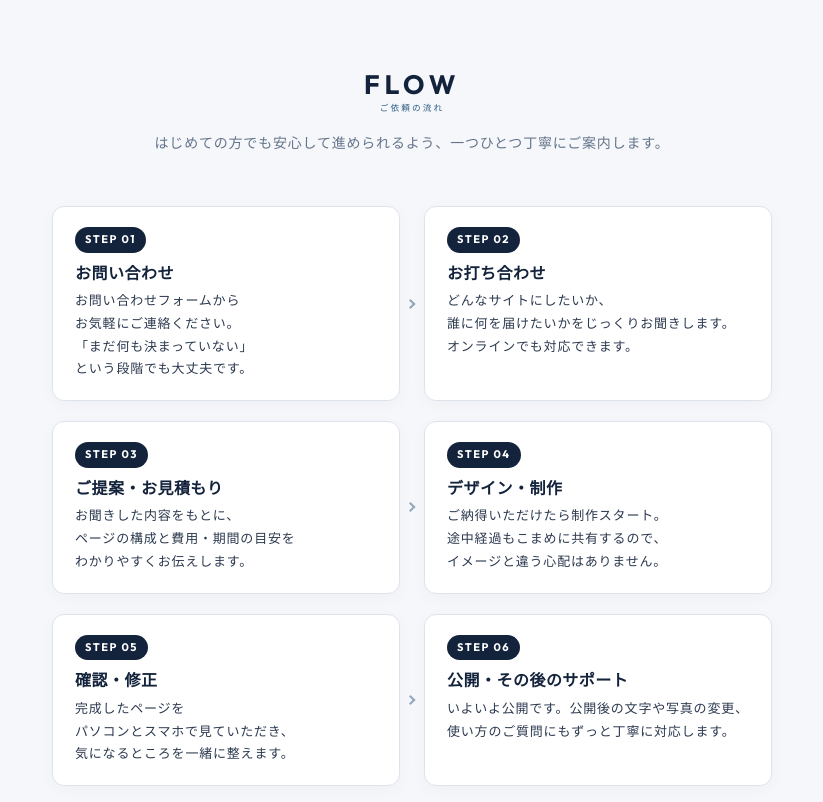
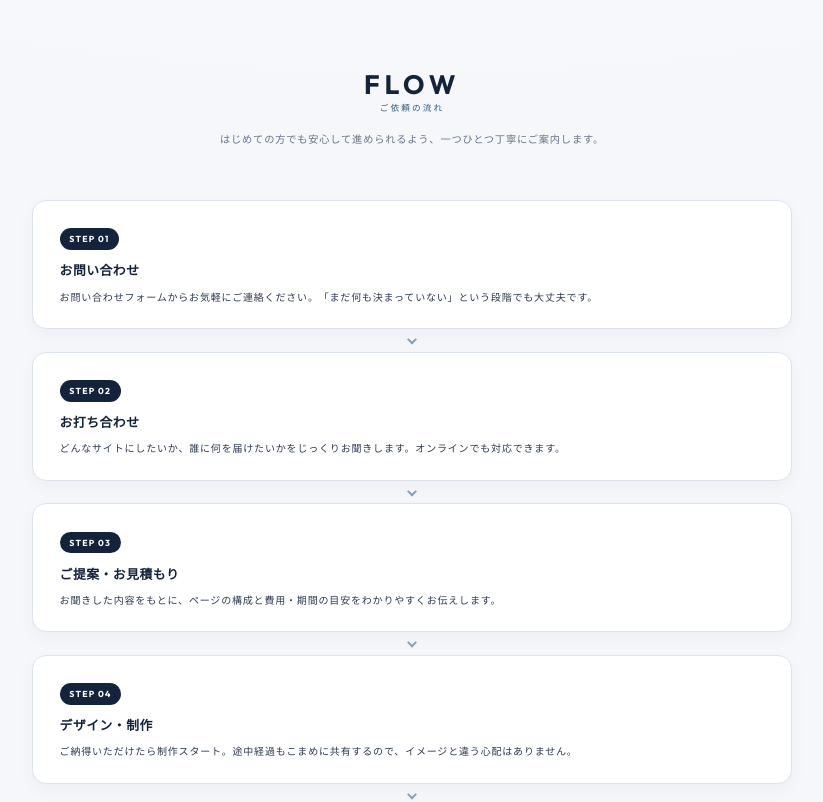
Before and after one commit to baseballgood0622-ui/yuya-hibino-portfolio, a plain HTML site: page index.html in a window 1024 px wide. Shown: the part 3420-4222 px from the top of the page, without its empty margins (100-923 px from the left). Drawn offline with nearby package versions, Linux system fonts and the light colour scheme.

Commit message:
Revert "feat: Make FLOW section compact 3x2 grid on PC while keeping vertical list on mobile"
This reverts commit c14754c5d135b3fd83fa5c24fed15b8ebfdda5e5.

```diff
--- a/style.css
+++ b/style.css
@@ -1866,8 +1866,7 @@ br.pc {
 
 /* ==========================================================================
    8.5 FLOW（ご依頼の流れ）
-   ★PCでは3列×2段でコンパクト＆一目で流れがわかるスマート設計
-   ★スマホでは縦1列で迷わず読める親切設計
+   ★PC・スマホともに縦1列で上から下へSTEPが順番に並ぶ設計
    ========================================================================== */
 .flow_lead {
   font-size: 1vw;
@@ -1876,13 +1875,12 @@ br.pc {
   margin-top: 1.2vw;
 }
 
-/* PC：3列×2段で横幅を活かしたコンパクトグリッド */
 .flow_list {
   list-style: none;
   display: grid;
-  grid-template-columns: repeat(3, 1fr);
-  gap: 1.8vw 1.6vw;
-  max-width: 1040px;
+  grid-template-columns: 1fr;
+  gap: 2.2vw;
+  max-width: 760px;
   margin: 0 auto;
   counter-reset: none;
 }
@@ -1891,118 +1889,55 @@ br.pc {
   position: relative;
   background-color: var(--color-bg-card);
   border: 1px solid var(--color-border);
-  border-radius: 12px;
-  padding: 1.5vw 1.6vw 1.6vw;
-  box-shadow: 0 4px 16px rgba(20, 35, 60, 0.03);
-  display: flex;
-  flex-direction: column;
-  transition: transform 0.3s ease, box-shadow 0.3s ease;
-}
-
-.flow_item:hover {
-  transform: translateY(-3px);
-  box-shadow: 0 8px 22px rgba(20, 35, 60, 0.06);
+  border-radius: 14px;
+  padding: 2vw 2.6vw 2.2vw;
+  box-shadow: 0 6px 18px rgba(20, 35, 60, 0.04);
 }
 
 /* ★ステップ番号のラベル（色を変えたい場合は background-color を編集） */
 .flow_num {
-  align-self: flex-start;
+  display: inline-block;
   font-family: var(--font-en-modern);
-  font-size: 0.75vw;
+  font-size: 0.85vw;
   font-weight: 700;
   letter-spacing: 0.14em;
   color: #ffffff;
   background-color: var(--color-text-primary);
-  padding: 0.25vw 0.8vw;
+  padding: 0.3vw 0.95vw;
   border-radius: 999px;
-  margin-bottom: 0.6vw;
+  margin-bottom: 0.8vw;
 }
 
 .flow_title {
   font-family: var(--font-jp);
-  font-size: 1.1vw;
+  font-size: 1.25vw;
   font-weight: 700;
-  letter-spacing: 0.03em;
+  letter-spacing: 0.04em;
   color: var(--color-text-primary);
   margin-bottom: 0.5vw;
-  line-height: 1.4;
 }
 
 .flow_desc {
-  font-size: 0.85vw;
+  font-size: 0.98vw;
   color: var(--color-text-body);
-  line-height: 1.75;
+  line-height: 1.9;
   line-break: strict;
 }
 
-/* PC（3列）：STEP 01, 02, 04, 05 の右側に右向きの控えめな矢印（→） */
-.flow_item:nth-child(1)::after,
-.flow_item:nth-child(2)::after,
-.flow_item:nth-child(4)::after,
-.flow_item:nth-child(5)::after {
+/* カードの下に次のステップへの下向き矢印（PC・スマホ共通） */
+.flow_item:not(:last-child)::after {
   content: '';
   position: absolute;
-  right: -1.05vw;
-  top: 50%;
-  width: 0.5vw;
-  height: 0.5vw;
+  left: 50%;
+  bottom: -1.45vw;
+  width: 0.65vw;
+  height: 0.65vw;
   border-right: 2px solid var(--color-text-accent);
-  border-top: 2px solid var(--color-text-accent);
-  transform: translateY(-50%) rotate(45deg);
-  opacity: 0.5;
-}
-
-/* タブレット画面（769px〜1024px）：2列×3段 */
-@media screen and (min-width: 769px) and (max-width: 1024px) {
-  .flow_lead {
-    font-size: 14px;
-    margin-top: 12px;
-  }
-  .flow_list {
-    grid-template-columns: repeat(2, 1fr);
-    gap: 20px 24px;
-    max-width: 720px;
-  }
-  .flow_item {
-    padding: 20px 22px;
-  }
-  .flow_num {
-    font-size: 11px;
-    padding: 3px 10px;
-    margin-bottom: 8px;
-  }
-  .flow_title {
-    font-size: 16px;
-    margin-bottom: 6px;
-  }
-  .flow_desc {
-    font-size: 13px;
-    line-height: 1.75;
-  }
-  .flow_item:nth-child(1)::after,
-  .flow_item:nth-child(2)::after,
-  .flow_item:nth-child(4)::after,
-  .flow_item:nth-child(5)::after {
-    display: none;
-  }
-  .flow_item:nth-child(1)::after,
-  .flow_item:nth-child(3)::after,
-  .flow_item:nth-child(5)::after {
-    display: block;
-    content: '';
-    position: absolute;
-    right: -15px;
-    top: 50%;
-    width: 7px;
-    height: 7px;
-    border-right: 2px solid var(--color-text-accent);
-    border-top: 2px solid var(--color-text-accent);
-    transform: translateY(-50%) rotate(45deg);
-    opacity: 0.5;
-  }
-}
-
-/* スマホ画面（768px以下）：これまで通りの見やすい縦1列 */
+  border-bottom: 2px solid var(--color-text-accent);
+  transform: translateX(-50%) rotate(45deg);
+  opacity: 0.55;
+}
+
 @media screen and (max-width: 768px) {
   .flow_lead {
     font-size: 13px;
@@ -2031,24 +1966,10 @@ br.pc {
     font-size: 13px;
     line-height: 1.8;
   }
-  .flow_item::after {
-    display: none;
-  }
   .flow_item:not(:last-child)::after {
-    display: block;
-    content: '';
-    position: absolute;
-    left: 50%;
-    right: auto;
-    top: auto;
     bottom: -15px;
     width: 9px;
     height: 9px;
-    border-right: 2px solid var(--color-text-accent);
-    border-bottom: 2px solid var(--color-text-accent);
-    border-top: none;
-    transform: translateX(-50%) rotate(45deg);
-    opacity: 0.55;
   }
 }
 
```
Also changed, not shown: index.html (+1 -1 lines).
